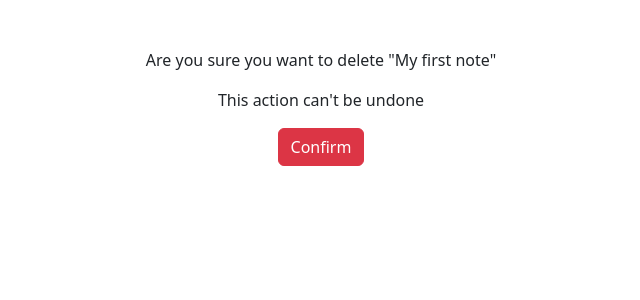
After one commit to Soumava-221B/Beginner-Django-Project, a Django app: page /smart/notes/1/delete in a window 1280 px wide. The commit adds this page. Shown: the top 300 px of the page, without its empty margins (319-959 px from the left). Run offline with Django 5.2, Linux system fonts and the light colour scheme; data comes from the database, SQL or seed files in the repository; both versions use the stored data as it was after the commit.

Commit message:
delete feature added

```diff
--- /dev/null
+++ b/notes/templates/notes/notes_delete.html
@@ -0,0 +1,11 @@
+{% extends 'base.html' %}
+
+{% block content %}
+<form method='post'>{% csrf_token %}
+    <p>Are you sure you want to delete "{{notes.title}}"</p>
+    <p>This action can't be undone</p>
+
+    <input type="submit" class="btn btn-danger" value="Confirm">
+</form>
+
+{% endblock %}
--- a/notes/templates/notes/notes_detail.html
+++ b/notes/templates/notes/notes_detail.html
@@ -8,4 +8,5 @@
 
 <a href="{% url 'notes.list' %}" class="btn btn-secondary my-5">Back</a>
 <a href="{% url 'notes.update' pk=note.id %}" class="btn btn-secondary">Edit</a>
+<a href="{% url 'notes.delete' pk=note.id %}" class="btn btn-danger">Delete</a>
 {% endblock %}
--- a/notes/urls.py
+++ b/notes/urls.py
@@ -6,5 +6,6 @@ urlpatterns = [
     path('notes', views.NotesListView.as_view(), name="notes.list"),
     path('notes/<int:pk>', views.NotesDetailView.as_view(), name="notes.details"),
     path('notes/<int:pk>/edit', views.NotesUpdateView.as_view(), name="notes.update"),
+    path('notes/<int:pk>/delete', views.NoteDeleteView.as_view(), name="notes.delete"),
     path('notes/new', views.NotesCreateView.as_view(), name="notes.new"),
 ]
--- a/notes/views.py
+++ b/notes/views.py
@@ -1,12 +1,23 @@
-from typing import List
-from django.shortcuts import render
-from django.http import Http404
+from django.shortcuts import get_object_or_404
+from django.http import Http404, HttpResponseRedirect
+from django.urls import reverse
 from django.views.generic import CreateView, DetailView, ListView, UpdateView
+from django.views.generic.edit import DeleteView
 
 from .forms import NotesForm
 from .models import Notes
 
+class NoteDeleteView(DeleteView):
+    model = Notes
+    success_url = '/smart/notes'
+    template_name = 'notes/notes_delete.html'
+
 class NotesUpdateView(UpdateView):
+    model = Notes
+    success_url = '/smart/notes'
+    form_class = NotesForm
+
+class NotesCreateView(CreateView):
     model = Notes
     success_url = '/smart/notes'
     form_class = NotesForm
```
Also changed, not shown: db.sqlite3.
